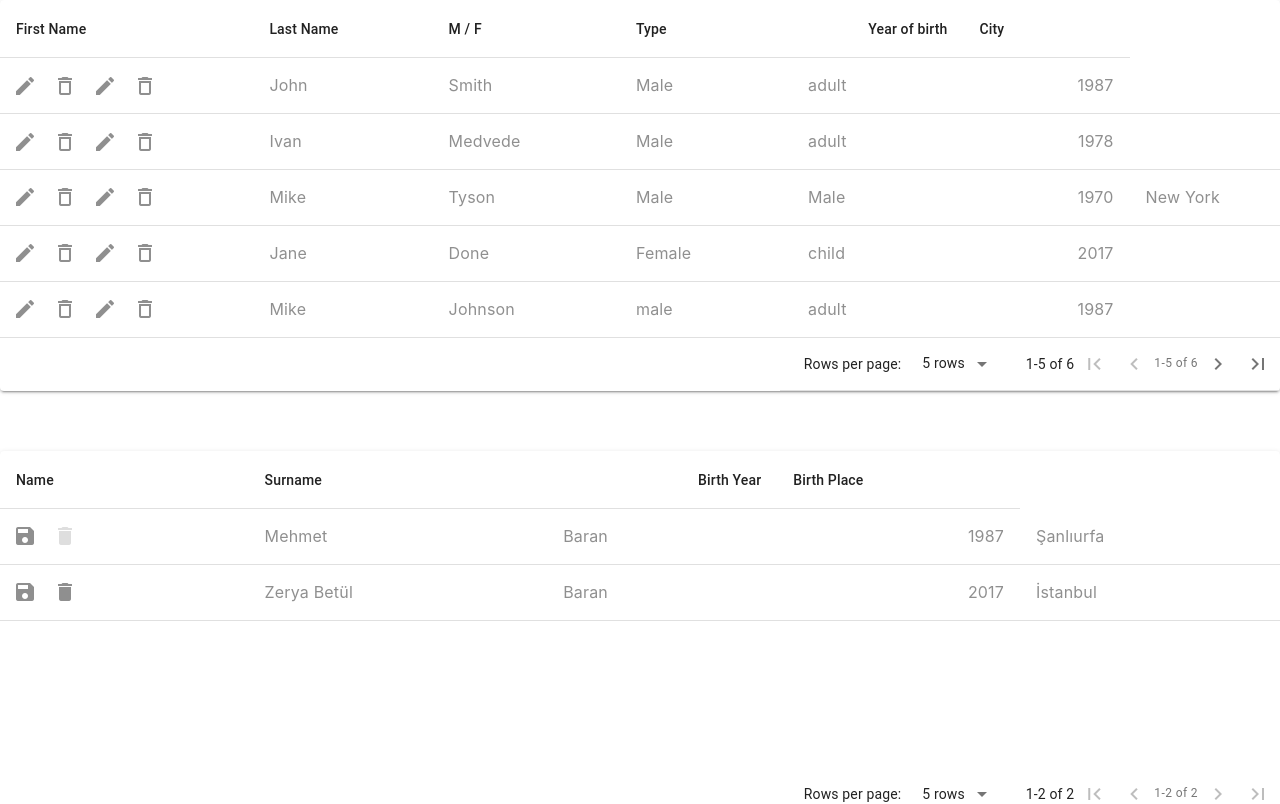
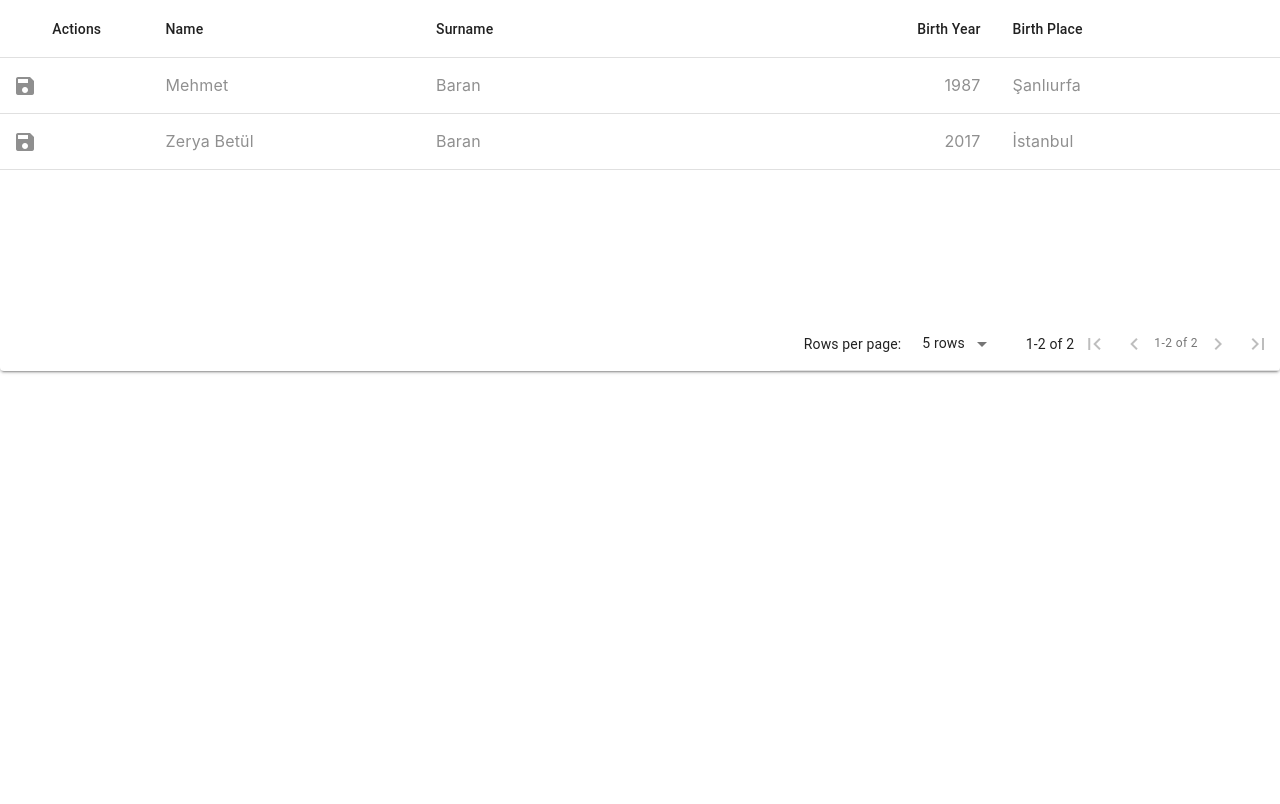
Before and after one commit to reactui/ReactMaterialGrid, a React (Create React App) app: page / in a window 1280 px wide. Shown: the top 804 px of the page. Built offline with nearby package versions, Linux system fonts and the light colour scheme.

Commit message:
Fix headers.txs to be function components

```diff
--- a/src/App.tsx
+++ b/src/App.tsx
@@ -15,9 +15,35 @@ function App() {
 
 
     <ThemeProvider theme={theme}>
-      {Editable()}<br></br><br/><br/>
+
+
+    <MaterialTable
+      title="Simple Action Preview"
+      columns={[
+        { title: 'Name', field: 'name' },
+        { title: 'Surname', field: 'surname' },
+        { title: 'Birth Year', field: 'birthYear', type: 'numeric' },
+        {
+          title: 'Birth Place',
+          field: 'birthCity',
+          lookup: { 34: 'İstanbul', 63: 'Şanlıurfa' },
+        },
+      ]}
+      data={[
+        { name: 'Mehmet', surname: 'Baran', birthYear: 1987, birthCity: 63 },
+        { name: 'Zerya Betül', surname: 'Baran', birthYear: 2017, birthCity: 34 },
+      ]}
+      actions={[
+        {
+          icon: 'save',
+          tooltip: 'Save User',
+          onClick: (event:any, rowData) => alert("You saved " + rowData.name)
+        }
+      ]}
+    />
+      {/* {Editable()}<br></br><br/><br/>
       {ConditionalActions()}<br/><br/>
-      {DetailPanelWithRowClick()}
+      {DetailPanelWithRowClick()} */}
     </ThemeProvider>
 
     </div>
--- a/src/components/header.tsx
+++ b/src/components/header.tsx
@@ -1,107 +1,97 @@
+import React, { useEffect, useState, useRef } from "react";
+import PropTypes from "prop-types";
 import { TableHead, TableRow, TableCell, TableSortLabel, Checkbox, Tooltip } from "@mui/material"
-import { useEffect, useState, useRef } from "react";
+import withStyles, { CSSProperties } from "@material-ui/core/styles/withStyles";
 import { Draggable } from "react-beautiful-dnd";
-import { reducePercentsInCalc, actionsColumnWidth, selectionMaxWidth } from "../utils/common-values"
+import * as CommonValues from "../utils/common-values";
+import equal from "fast-deep-equal";
 
-function MTableHeader(props: any) {
-  const {
-    hasDetailPanel,
-    detailPanelColumnAlignment,
-    isTreeData,
-    actionHeaderIndex,
-    showActionsColumn,
-    scrollWidth,
-    hasSelection,
-    headerStyle,
-    columns,
-    draggable,
-    sorting,
-    icons,
-    options,
-    orderBy,
-    orderDirection,
-    thirdSortClick,
-    theme,
-    classes,
-    localization,
-    treeDataMaxLevel,
-    showSelectAllCheckbox,
-    selectedCount,
-    dataCount,
-    onColumnResized,
-    onOrderChange,
-    onAllSelected,
-  } = props;
-
-  const [lastX, setLastX] = useState(0);
-
-  // Needs to use reference because document.events are not handled by React lifecycle
-  const [lastAdditionalWidth, _setLastAdditionalWidth] = useState(0);
-  const lastAdditionalWidthRef = useRef(lastAdditionalWidth);
-  const setLastAdditionalWidth = (data: any) => {
-    lastAdditionalWidthRef.current = data;
-    _setLastAdditionalWidth(data);
-  };
-
-  interface IResizing {
-    resizingColumnDef: any;
+interface IHeaderState {
+  lastAdditionalWidth: any
+  lastX: number,
+  resizingColumnDef: any
+}
+interface IHeaderProps {
+  onColumnResized: any
+  onOrderChange: any
+  onAllSelected: any
+  scrollWidth: number
+  headerStyle: CSSProperties | undefined
+  options: any
+  columns: []
+  draggable: boolean
+  sorting: boolean
+  icons: any
+  orderBy: string
+  orderDirection: 'asc' | 'desc'
+  thirdSortClick : boolean
+  classes: any
+  theme: any
+  localization: any
+  treeDataMaxLevel: number
+  selectedCount: number
+  dataCount: number
+  showSelectAllCheckbox: boolean
+  hasSelection: boolean
+  showActionsColumn: boolean
+  actionsHeaderIndex: number
+  hasDetailPanel: boolean
+  detailPanelColumnAlignment: any
+  isTreeData: boolean
 }
 
-  // Needs to use reference because document.events are not handled by React lifecycle
-  const [resizingColumnDef, _setResizingColumnDef] = useState(undefined);
-  const resizingColumnDefRef = useRef(resizingColumnDef);
-  const setResizingColumnDef = (data: any) => {
-    resizingColumnDefRef.current = data;
-    _setResizingColumnDef(data);
-  };
+const MTableHeader = (props : IHeaderProps) :JSX.Element => {
+
+    const [state, setState] = useState<IHeaderState>( {
+      lastAdditionalWidth: undefined,
+      lastX: 0,
+      resizingColumnDef: undefined,
+    });
 
     useEffect(() => {
+      console.log('will mount');
       document.addEventListener("mousemove", handleMouseMove);
       document.addEventListener("mouseup", handleMouseUp);
       return () => {
         document.removeEventListener("mousemove", handleMouseMove);
         document.removeEventListener("mouseup", handleMouseUp);
-    };
+        console.log('will unmount');
+      }
     }, []);
 
-  const handleMouseDown = (e: any, columnDef: any) => {
-    setLastAdditionalWidth(columnDef.tableData.additionalWidth);
-    setLastX(e.clientX);
-    setResizingColumnDef(columnDef);
+  const handleMouseDown = (e, columnDef) => {
+    setState({
+      lastAdditionalWidth: columnDef.tableData.additionalWidth,
+      lastX: e.clientX,
+      resizingColumnDef: columnDef,
+    });
   };
 
-  const handleMouseMove = (e: any) => {
-    let resizingColumnDef: any = resizingColumnDefRef.current;
-    let lastAdditionalWidth: number = lastAdditionalWidthRef.current;
-
-    if (!resizingColumnDef) {
+  const handleMouseMove = (e) => {
+    if (!state.resizingColumnDef) {
       return;
     }
 
-    let additionalWidth = lastAdditionalWidth + e.clientX - lastX;
+    let additionalWidth = state.lastAdditionalWidth + e.clientX - state.lastX;
+    additionalWidth = Math.min(state.resizingColumnDef.maxWidth || additionalWidth, additionalWidth);
 
-    additionalWidth = Math.min(
-      resizingColumnDef.maxWidth || additionalWidth,
-      additionalWidth
-    );
-
-    if (resizingColumnDef.tableData.additionalWidth !== additionalWidth) {
-      onColumnResized(resizingColumnDef.tableData.id, additionalWidth);
+    if (state.resizingColumnDef.tableData.additionalWidth !== additionalWidth) {
+      props.onColumnResized(state.resizingColumnDef.tableData.id, additionalWidth);
     }
   };
 
-  const handleMouseUp = (e: any) => {
-    setResizingColumnDef(undefined);
+  const handleMouseUp = (e) => {
+    setState({ ...state, resizingColumnDef: undefined });
   };
 
-  const getCellStyle = (columnDef: any) => {
-    const width = reducePercentsInCalc(
+  const getCellStyle = (columnDef) => {
+    const width = CommonValues.reducePercentsInCalc(
       columnDef.tableData.width,
-      scrollWidth
+      props.scrollWidth
     );
 
     const style = {
-      ...headerStyle,
+      ...props.headerStyle,
       ...columnDef.headerStyle,
       boxSizing: "border-box",
       width,
@@ -109,11 +99,9 @@ function MTableHeader(props: any) {
       minWidth: columnDef.minWidth,
     };
 
-    if (
-      options.tableLayout === "fixed" &&
-      options.columnResizable &&
-      columnDef.resizable !== false
-    ) {
+    if (props.options.tableLayout === "fixed" &&
+        props.options.columnResizable &&
+        columnDef.resizable !== false) {
       style.paddingRight = 2;
     }
 
@@ -121,20 +109,18 @@ function MTableHeader(props: any) {
   };
 
   const renderHeader = () => {
-    const size = options.padding === "default" ? "medium" : "small";
+    const size = props.options.padding === "default" ? "medium" : "small";
 
-    const mapArr = columns
+    const mapArr = props.columns
       .filter(
         (columnDef: any) =>
           !columnDef.hidden && !(columnDef.tableData.groupOrder > -1)
       )
-      .sort(
-        (a: any, b: any) => a.tableData.columnOrder - b.tableData.columnOrder
-      )
-      .map((columnDef: any, index: number) => {
+      .sort((a:any, b:any) => a.tableData.columnOrder - b.tableData.columnOrder)
+      .map((columnDef:any, index) => {
         let content = columnDef.title;
 
-        if (draggable) {
+        if (props.draggable) {
           content = (
             <Draggable
               key={columnDef.tableData.id}
@@ -154,27 +140,29 @@ function MTableHeader(props: any) {
           );
         }
 
-        if (columnDef.sorting !== false && sorting) {
+        if (columnDef.sorting !== false && props.sorting) {
           content = (
             <TableSortLabel
-              IconComponent={icons.SortArrow}
-              active={orderBy === columnDef.tableData.id}
-              direction={orderDirection || "asc"}
+              IconComponent={props.icons.SortArrow}
+              active={props.orderBy === columnDef.tableData.id}
+              direction={props.orderDirection || "asc"}
               onClick={() => {
-                let orderDirection: any;
-                orderDirection =
-                  columnDef.tableData.id !== orderBy
+                const orderDirection =
+                  columnDef.tableData.id !== props.orderBy
                     ? "asc"
-                    : orderDirection === "asc"
+                    : props.orderDirection === "asc"
                     ? "desc"
-                    : orderDirection === "desc" && thirdSortClick
+                    : props.orderDirection === "desc" &&
+                      props.thirdSortClick
                     ? ""
-                    : orderDirection === "desc" && !thirdSortClick
+                    : props.orderDirection === "desc" &&
+                      !props.thirdSortClick
                     ? "asc"
-                    : orderDirection === ""
-                    ? "asc"
-                    : "desc";
-                onOrderChange(columnDef.tableData.id, orderDirection);
+                    : 'asc';
+                props.onOrderChange(
+                  columnDef.tableData.id,
+                  orderDirection
+                );
               }}
             >
               {content}
@@ -191,25 +179,25 @@ function MTableHeader(props: any) {
         }
 
         if (
-          options.tableLayout === "fixed" &&
-          options.columnResizable &&
+          props.options.tableLayout === "fixed" &&
+          props.options.columnResizable &&
           columnDef.resizable !== false
         ) {
           content = (
             <div style={{ display: "flex", alignItems: "center" }}>
               <div style={{ flex: 1 }}>{content}</div>
               <div></div>
-              <icons.Resize
+              <props.icons.Resize
                 style={{
                   cursor: "col-resize",
-                  color: "inherit",
-                  // resizingColumnDef &&
-                  //   resizingColumnDef.tableData.id ===
-                  //   columnDef.tableData.id
-                  //   ? theme.palette.primary.main
-                  //   : "inherit",
+                  color:
+                    state.resizingColumnDef &&
+                    state.resizingColumnDef.tableData.id ===
+                      columnDef.tableData.id
+                      ? props.theme.palette.primary.main
+                      : "inherit",
                 }}
-                onMouseDown={(e: any) => handleMouseDown(e, columnDef)}
+                onMouseDown={(e) => handleMouseDown(e, columnDef)}
               />
             </div>
           );
@@ -225,7 +213,7 @@ function MTableHeader(props: any) {
           <TableCell
             key={columnDef.tableData.id}
             align={cellAlignment}
-            //className={classes.header}
+            className={props.classes.header}
             style={getCellStyle(columnDef)}
             size={size}
           >
@@ -234,137 +222,150 @@ function MTableHeader(props: any) {
         );
       });
     return mapArr;
-  };
+  }
 
   const renderActionsHeader = () => {
-    const localizationCopy = {
-      ...defaultProps.localization,
-      ...localization,
+    const localization = {
+      ...MTableHeader.defaultProps.localization,
+      ...props.localization,
     };
-    const width = actionsColumnWidth(props);
+    const width = CommonValues.actionsColumnWidth(props);
     return (
       <TableCell
         key="key-actions-column"
         padding="checkbox"
-        className={classes.header}
+        className={props.classes.header}
         style={{
-          ...headerStyle,
+          ...props.headerStyle,
           width: width,
           textAlign: "center",
           boxSizing: "border-box",
         }}
       >
         <TableSortLabel hideSortIcon={true} disabled>
-          {localizationCopy.actions}
+          {localization.actions}
         </TableSortLabel>
       </TableCell>
     );
-  };
+  }
 
   const renderSelectionHeader = () => {
-    const selectionWidth = selectionMaxWidth(
+    const selectionWidth = CommonValues.selectionMaxWidth(
       props,
-      treeDataMaxLevel
+      props.treeDataMaxLevel
     );
 
     return (
       <TableCell
         padding="none"
         key="key-selection-column"
-        className={classes.header}
-        style={{ ...headerStyle, width: selectionWidth }}
+        className={props.classes.header}
+        style={{ ...props.headerStyle, width: selectionWidth }}
       >
-        {showSelectAllCheckbox && (
+        {props.showSelectAllCheckbox && (
           <Checkbox
-            indeterminate={selectedCount > 0 && selectedCount < dataCount}
-            checked={dataCount > 0 && selectedCount === dataCount}
+            indeterminate={
+              props.selectedCount > 0 &&
+              props.selectedCount < props.dataCount
+            }
+            checked={
+              props.dataCount > 0 &&
+              props.selectedCount === props.dataCount
+            }
             onChange={(event, checked) =>
-              onAllSelected && onAllSelected(checked)
+              props.onAllSelected && props.onAllSelected(checked)
             }
-            {...options.headerSelectionProps}
+            {...props.options.headerSelectionProps}
           />
         )}
       </TableCell>
     );
-  };
+  }
 
   const renderDetailPanelColumnCell = () => {
     return (
       <TableCell
         padding="none"
         key="key-detail-panel-column"
-        //className={classes.header}
-        style={{ ...headerStyle }}
+        className={props.classes.header}
+        style={{ ...props.headerStyle }}
       />
     );
-  };
+  }
 
-  const doRender = () => {
+  const render = () => {
     const headers = renderHeader();
-    if (hasSelection) {
+    if (props.hasSelection) {
       headers.splice(0, 0, renderSelectionHeader());
     }
 
-    if (showActionsColumn) {
-      if (actionHeaderIndex >= 0) {
+    if (props.showActionsColumn) {
+      if (props.actionsHeaderIndex >= 0) {
         let endPos = 0;
-        if (hasSelection) {
+        if (props.hasSelection) {
           endPos = 1;
         }
-        headers.splice(actionHeaderIndex + endPos, 0, renderActionsHeader());
-      } else if (actionHeaderIndex === -1) {
+        headers.splice(
+          props.actionsHeaderIndex + endPos,
+          0,
+          renderActionsHeader()
+        );
+      } else if (props.actionsHeaderIndex === -1) {
         headers.push(renderActionsHeader());
       }
     }
 
-    if (hasDetailPanel) {
-      if (detailPanelColumnAlignment === "right") {
+    if (props.hasDetailPanel) {
+      if (props.detailPanelColumnAlignment === "right") {
         headers.push(renderDetailPanelColumnCell());
       } else {
         headers.splice(0, 0, renderDetailPanelColumnCell());
       }
     }
 
-    if (isTreeData > 0) {
+    // TODO: props.isTreeData > 0 (?)
+    if (props.isTreeData) {
       headers.splice(
         0,
         0,
         <TableCell
           padding="none"
           key={"key-tree-data-header"}
-          className={classes.header}
-          style={{ ...headerStyle }}
+          className={props.classes.header}
+          style={{ ...props.headerStyle }}
         />
       );
     }
 
-    columns
-      .filter((columnDef: any) => columnDef.tableData.groupOrder > -1)
-      .forEach((columnDef: any) => {
+    props.columns
+      .filter((columnDef:any) => columnDef.tableData.groupOrder > -1)
+      .forEach((columnDef:any) => {
         headers.splice(
           0,
           0,
           <TableCell
             padding="checkbox"
             key={"key-group-header" + columnDef.tableData.id}
-            className={classes.header}
+            className={props.classes.header}
           />
         );
       });
 
     return (
-      <>
       <TableHead>
         <TableRow>{headers}</TableRow>
       </TableHead>
-      </>
     );
-  };
-
-  return <>{doRender()}</>;
   }
 
-const defaultProps = {
+  return (
+    <>
+    {render()}
+    </>
+  )
+}
+
+MTableHeader.defaultProps = {
   dataCount: 0,
   hasSelection: false,
   headerStyle: {},
@@ -381,7 +382,29 @@ const defaultProps = {
   thirdSortClick: true,
 };
 
-export const styles = (theme: any) => ({
+MTableHeader.propTypes = {
+  columns: PropTypes.array.isRequired,
+  dataCount: PropTypes.number,
+  hasDetailPanel: PropTypes.bool.isRequired,
+  detailPanelColumnAlignment: PropTypes.string,
+  hasSelection: PropTypes.bool,
+  headerStyle: PropTypes.object,
+  localization: PropTypes.object,
+  selectedCount: PropTypes.number,
+  sorting: PropTypes.bool,
+  onAllSelected: PropTypes.func,
+  onOrderChange: PropTypes.func,
+  orderBy: PropTypes.number,
+  orderDirection: PropTypes.string,
+  actionsHeaderIndex: PropTypes.number,
+  showActionsColumn: PropTypes.bool,
+  showSelectAllCheckbox: PropTypes.bool,
+  draggable: PropTypes.bool,
+  thirdSortClick: PropTypes.bool,
+  tooltip: PropTypes.string,
+};
+
+export const styles = (theme) => ({
   header: {
     // display: 'inline-block',
     position: "sticky",
@@ -392,6 +415,4 @@ export const styles = (theme: any) => ({
 });
 
 // @ts-ignore
-//export default withStyles(styles, { withTheme: true })(MTableHeader);
-
-export default MTableHeader;
+export default withStyles(styles, { withTheme: true })(MTableHeader);
```
Also changed, not shown: 1 other file (tests, documents, lock files or other folders). Lines whose indentation alone changed are shown as unchanged.
